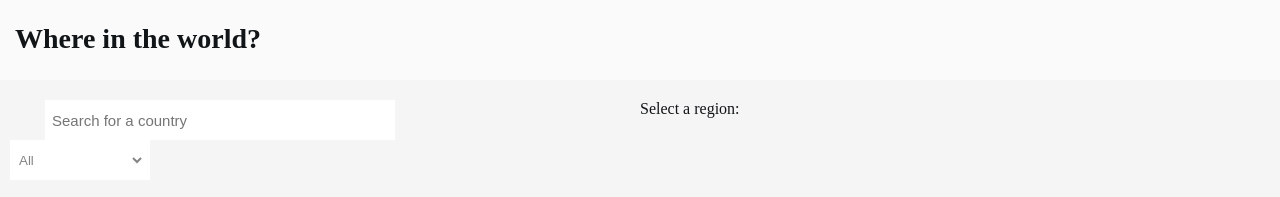
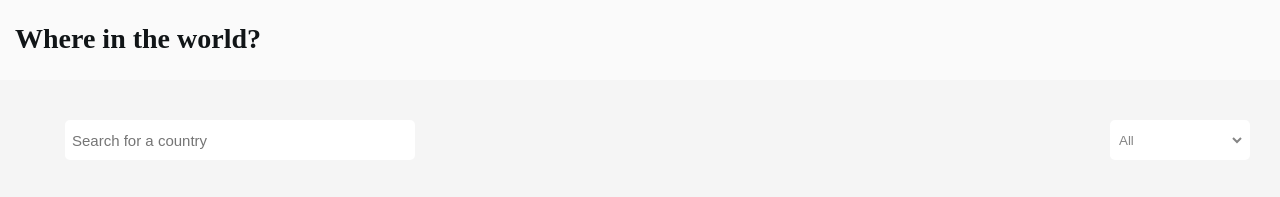
Before and after one commit to ahmed-haz/FrontEnd._Project, a plain HTML site: page index.html in a window 1280 px wide. Shown: the top 197 px of the page. Drawn offline with Linux system fonts and the light colour scheme.

Commit message:
update form style

```diff
--- a/index.html
+++ b/index.html
@@ -18,8 +18,7 @@
     <section>
         <form>
             <input class="search_input" type="search" placeholder="Search for a country" name="Search" id="search"/>
-
-            <label for="regions">Select a region:</label>
+            <!-- <label for="regions"></label> -->
             <select id="regions" name="regions">
                 <option value="">All</option>
                 <option value="Africa">Africa</option>
--- a/style.css
+++ b/style.css
@@ -22,8 +22,10 @@ body{
 /* ==================form styling================ */
 form{
     margin:10px;
-    display: grid;
-    grid-template-columns: 50% 50%;
+    display: flex;
+    align-items: center;
+    justify-content: space-between;
+    padding: 20px;
 
 }
 
@@ -34,11 +36,15 @@ form{
     border:solid thick white;
     margin-left:35px ;
     color: hsl(0, 0%, 52%);
+    display: flex;
+    align-items: center;
+    border-radius: 5px;
 }
 
+
 .filter{
-    display: inline;
-    margin-left: 400px;
+    display: flex;
+    align-items: center;
 }
 
 #regions{
@@ -47,6 +53,8 @@ form{
     width:140px;
     height:40px;
     border:solid thick white;
+    border-radius: 5px;
+
 }
 /* ================================================= */
 
@@ -62,16 +70,13 @@ section {
 .section {
     display: grid;
     grid-template-columns: 25% 25% 25% 25%;
-    /* grid-template-columns: repeat(auto-fit, minmax(400px, 1fr)); */
     gap: 6px;
     padding-top: 10px;
-    /* margin:40px; */
 
 }
 /* ====================elements styling=================== */
 .project{
     background-color: white;
-    /* text-align: center; */
     height:330px;
     padding: 0;
     margin:0 40px 10px 40px;
```
